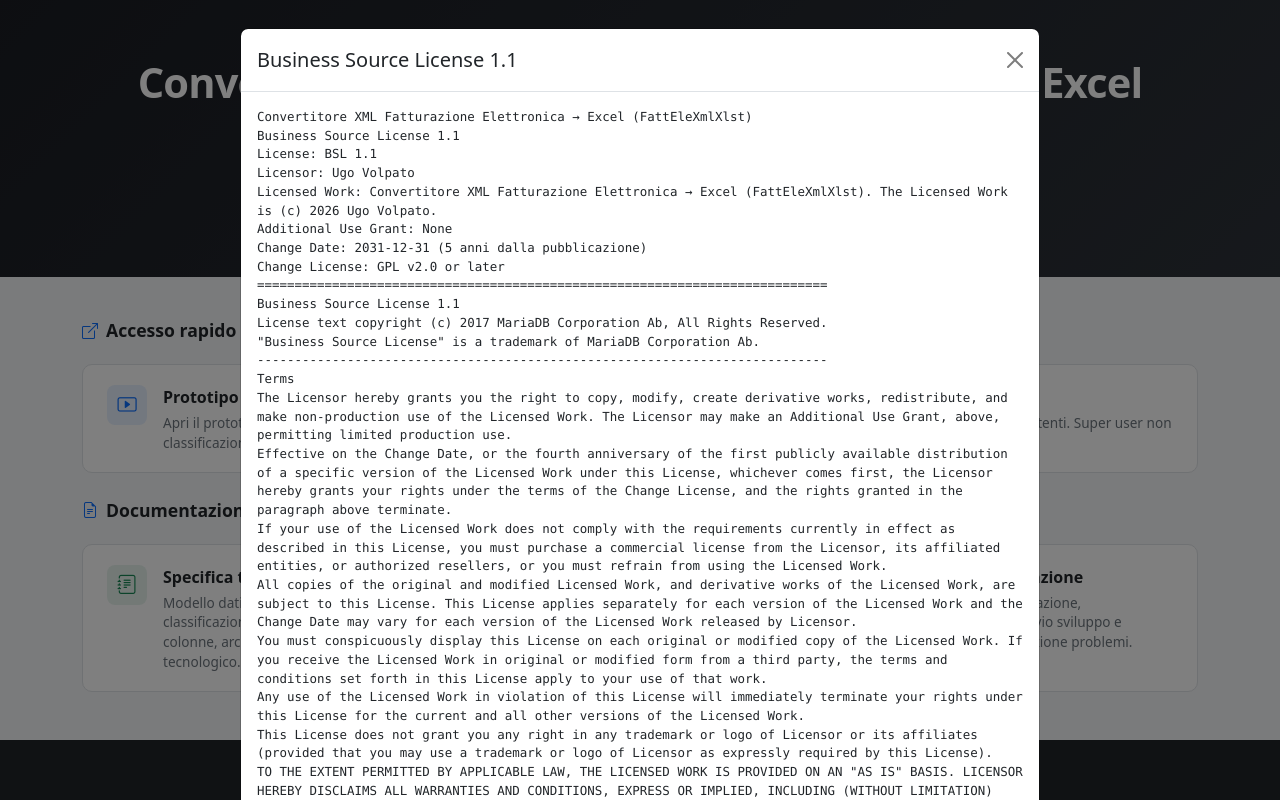
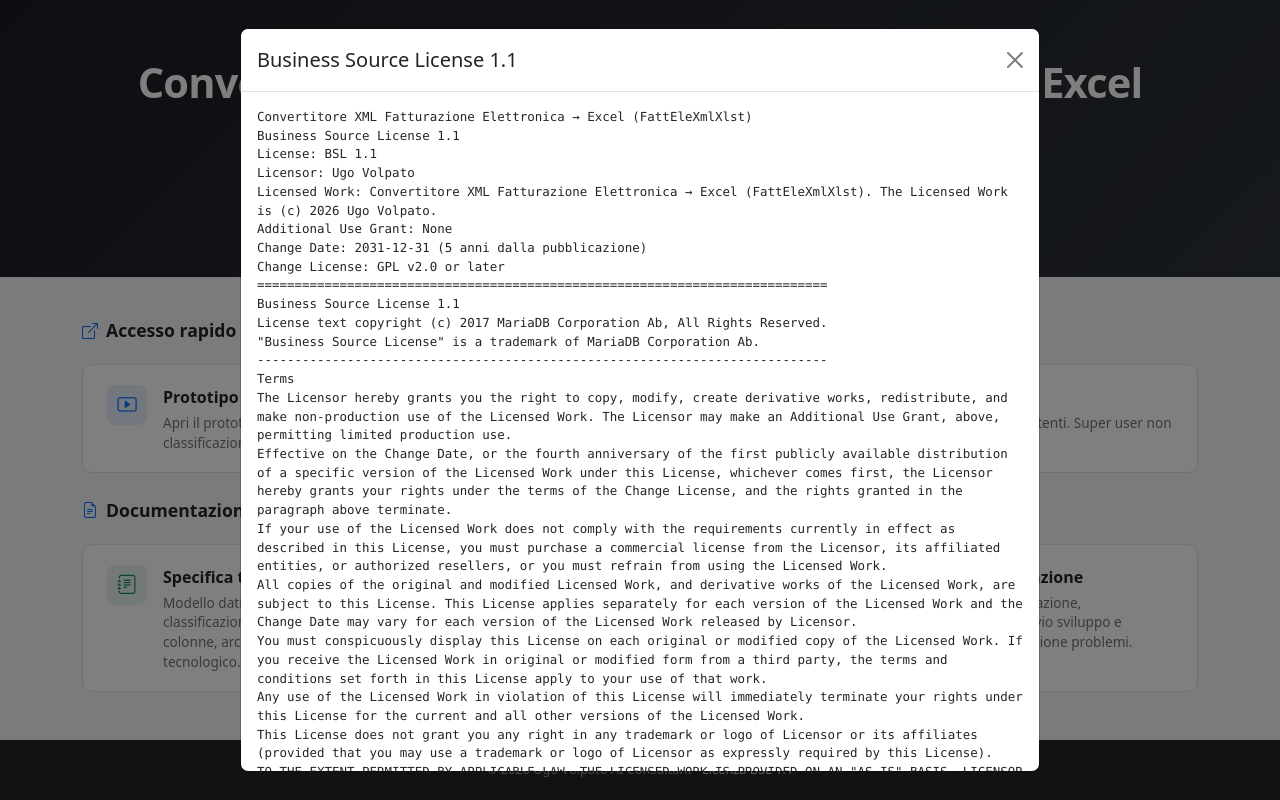
Before and after one commit to uvolpato/FattEleXmlXlst, a website: page index.html in a window 1280 px wide. Both pictures are taken after a click on the link "Licenza BSL 1.1". Shown: the part 62-862 px from the top of the page. Drawn offline with nearby package versions, Linux system fonts and the light colour scheme.

Commit message:
Fix: modale bloccata ai bordi con scroll

```diff
--- a/index.html
+++ b/index.html
@@ -34,6 +34,10 @@
 .footer{background:var(--db-dark);color:rgba(255,255,255,.5);text-align:center;padding:1.25rem;font-size:.8rem;margin-top:auto}
 .footer a{color:rgba(255,255,255,.7);text-decoration:none}
 .footer a:hover{color:#fff}
+.license-modal .modal-dialog{height:90vh;max-width:800px}
+.license-modal .modal-content{height:100%}
+.license-modal .modal-body{overflow-y:auto}
+.license-modal .modal-header{position:sticky;top:0;z-index:2;background:var(--db-surface)}
 </style>
 </head>
 <body>
@@ -145,8 +149,8 @@
    © 2026 Ugo Volpato AI Consultant · <a href="#" data-bs-toggle="modal" data-bs-target="#licenseModal">Licenza BSL 1.1</a>
  </footer>
 
- <div class="modal fade" id="licenseModal" tabindex="-1" aria-labelledby="licenseModalLabel" aria-hidden="true">
-   <div class="modal-dialog modal-dialog-centered modal-lg">
+<div class="modal fade license-modal" id="licenseModal" tabindex="-1" aria-labelledby="licenseModalLabel" aria-hidden="true">
+    <div class="modal-dialog modal-dialog-scrollable modal-dialog-centered modal-lg">
      <div class="modal-content">
        <div class="modal-header">
          <h5 class="modal-title" id="licenseModalLabel">Business Source License 1.1</h5>
```
